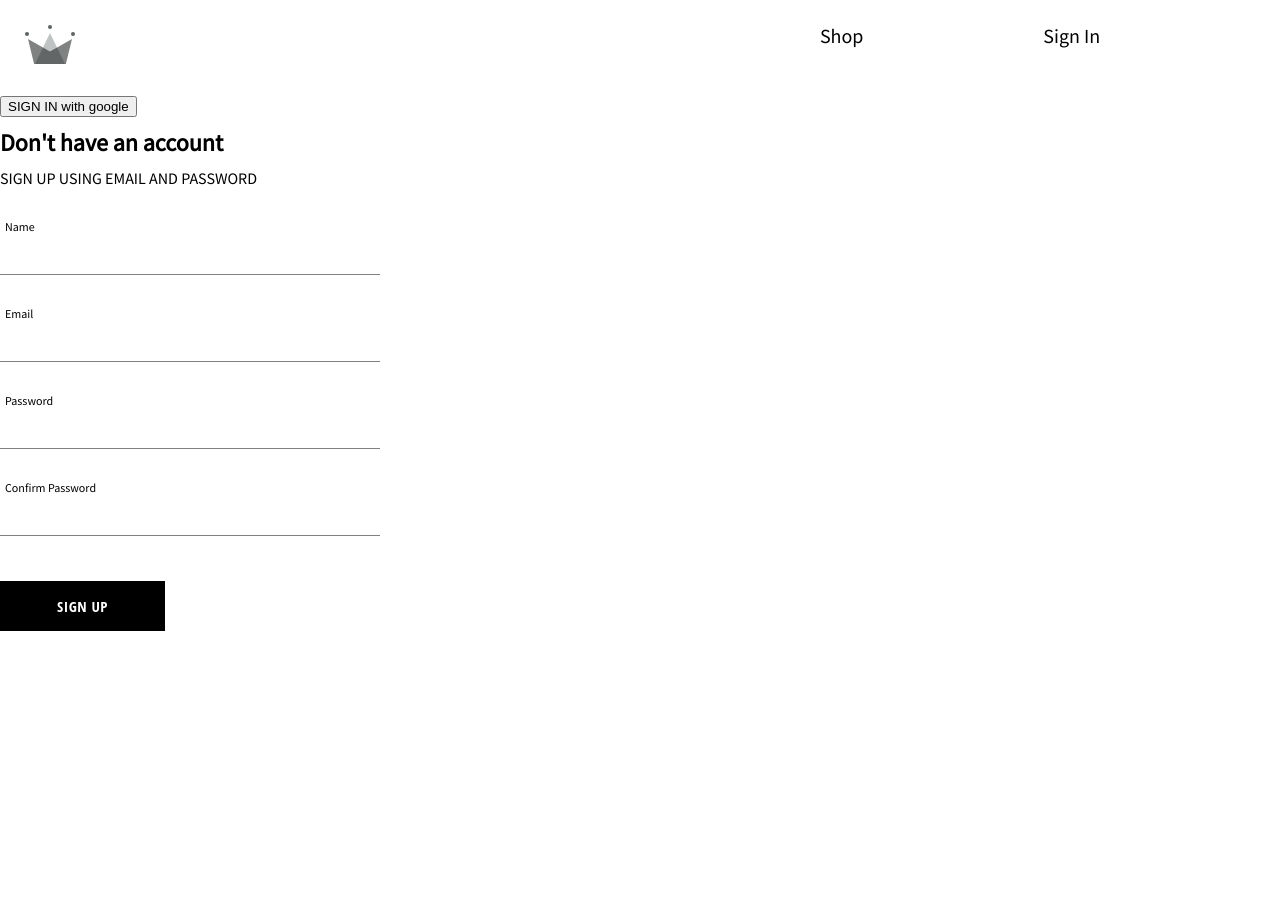
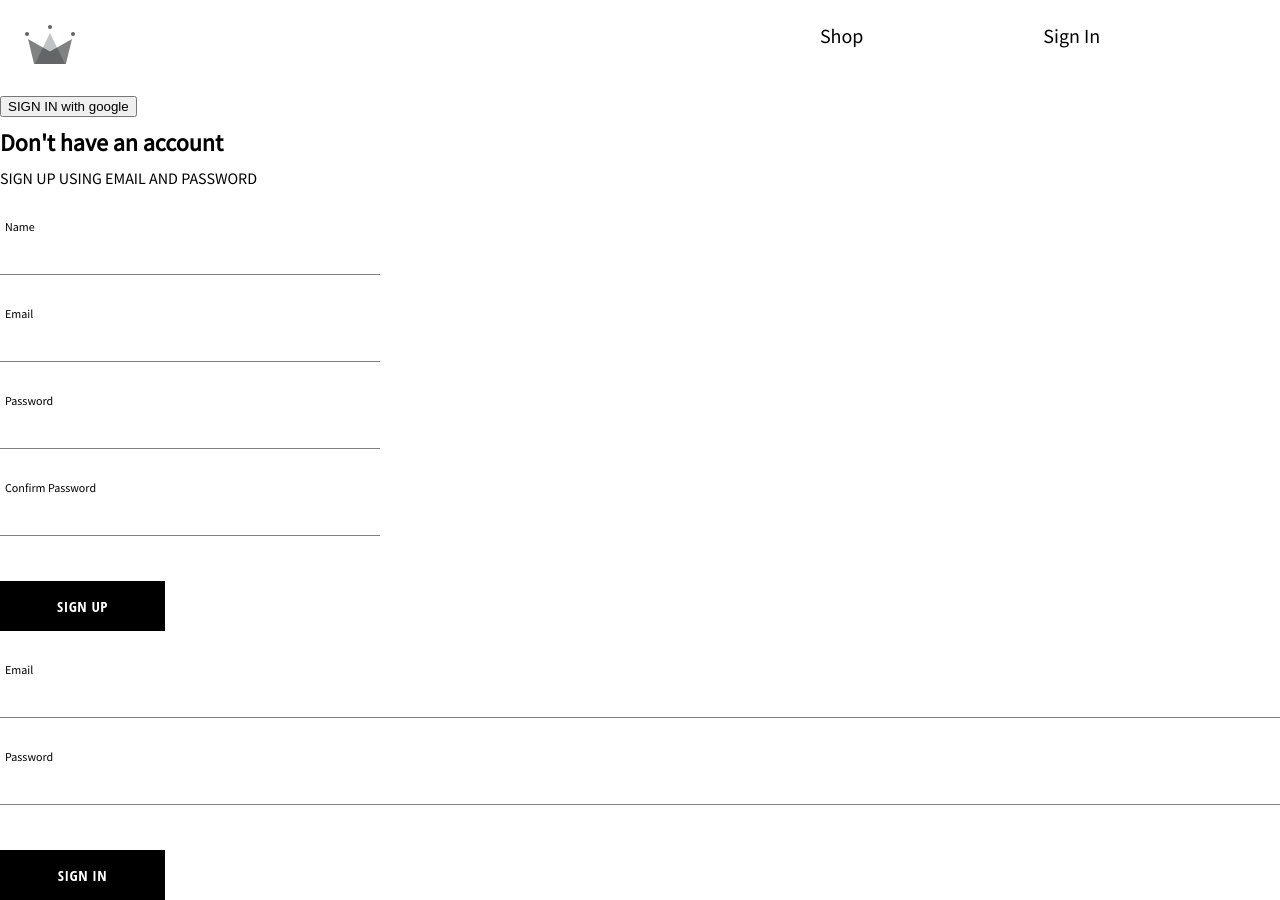
Before and after one commit to zyfi4472/Crwn-Clothing, a React (Create React App) app: page /sign-in in a window 1280 px wide. Before the commit the page ends 800 px from the top, so only its background shows below. Built offline with nearby package versions, Linux system fonts and the light colour scheme.

Commit message:
sign in component created and sign in using email and pass implemented

```diff
--- a/src/components/routes/sign-in/signin.component.jsx
+++ b/src/components/routes/sign-in/signin.component.jsx
@@ -1,8 +1,13 @@
 import {
   signInWithGooglePopup,
   createUserDocumentFromAuth,
+  userSignIn,
 } from "../../../utils/firebase.utils";
+import FormInput from "../../form-input/form-input.component";
 import SignUp from "../../sign-up-form/sign-up-form.component";
+import { useState } from "react";
+import Button from "../../button/button.component";
+import { signInWithEmailAndPassword } from "firebase/auth";
 
 const SignIn = () => {
   const logGoogleUser = async () => {
@@ -11,12 +16,63 @@ const SignIn = () => {
     console.log(user);
   };
 
+  const defaultInputField = {
+    email: "",
+    password: "",
+  };
+
+  const [inputFileds, setInputField] = useState(defaultInputField);
+  const { email, password } = inputFileds;
+
+  console.log(inputFileds);
+
+  const onChangeHandler = (event) => {
+    const { name, value } = event.target;
+    setInputField({ ...inputFileds, [name]: value });
+  };
+  const resetInputFields = () => {
+    setInputField(defaultInputField);
+  };
+
+  const signinHandler = async (event) => {
+    event.preventDefault();
+
+    try {
+      const response = await userSignIn(email, password);
+      resetInputFields();
+      console.log(response);
+      alert("Logged in successfully!!");
+    } catch (error) {
+      alert("unable to signIn" + error);
+    }
+  };
+
   return (
     <div>
       <button onClick={logGoogleUser}>SIGN IN with google</button>
 
       <SignUp />
+      <form onSubmit={signinHandler}>
+        <FormInput
+          label="Email"
+          type="email"
+          required
+          onChange={onChangeHandler}
+          name="email"
+          value={email}
+        />
+        <FormInput
+          label="Password"
+          type="password"
+          required
+          onChange={onChangeHandler}
+          name="password"
+          value={password}
+        />
+        <Button type="submit">Sign In</Button>
+      </form>
     </div>
   );
 };
+
 export default SignIn;
--- a/src/components/sign-up-form/sign-up-form.component.jsx
+++ b/src/components/sign-up-form/sign-up-form.component.jsx
@@ -16,7 +16,6 @@ const SignUp = () => {
   };
 
   const [inputFileds, setInputField] = useState(defaultInputField);
-
   const { displayName, email, password, confirmPassword } = inputFileds;
 
   console.log(inputFileds);
@@ -27,7 +26,6 @@ const SignUp = () => {
 
   const changeHandler = (event) => {
     const { name, value } = event.target;
-
     setInputField({ ...inputFileds, [name]: value });
   };
 
--- a/src/utils/firebase.utils.js
+++ b/src/utils/firebase.utils.js
@@ -2,8 +2,10 @@ import { initializeApp } from "firebase/app";
 import {
   getAuth,
   createUserWithEmailAndPassword,
+  signInWithEmailAndPassword,
   signInWithPopup,
   GoogleAuthProvider,
+  EmailAuthProvider,
 } from "firebase/auth";
 import { getFirestore, doc, getDoc, setDoc } from "firebase/firestore";
 
@@ -21,6 +23,7 @@ const firebaseConfig = {
 const firebaseApppp = initializeApp(firebaseConfig);
 
 const provider = new GoogleAuthProvider();
+const provider2 = new EmailAuthProvider();
 
 provider.setCustomParameters({
   prompt: "select_account",
@@ -28,6 +31,8 @@ provider.setCustomParameters({
 
 export const auth = getAuth();
 export const signInWithGooglePopup = () => signInWithPopup(auth, provider);
+export const EmailAndPasswordSignin = () =>
+  signInWithEmailAndPassword(auth, provider2);
 
 export const db = getFirestore();
 
@@ -62,3 +67,9 @@ export const createAuthUserWithEmailAndPassword = async (email, password) => {
 
   return await createUserWithEmailAndPassword(auth, email, password);
 };
+
+export const userSignIn = async (email, password) => {
+  if (!email || !password) return;
+
+  return await signInWithEmailAndPassword(auth, email, password);
+};
```
